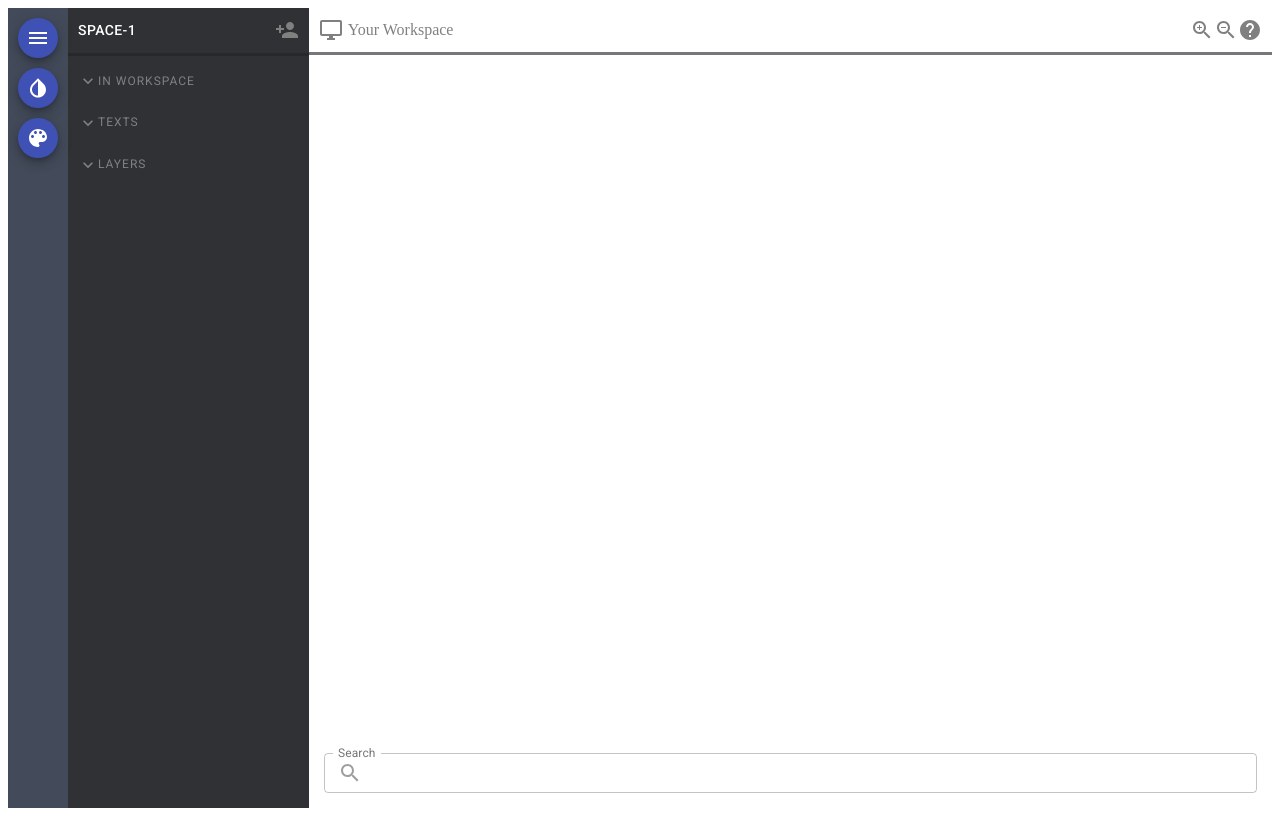
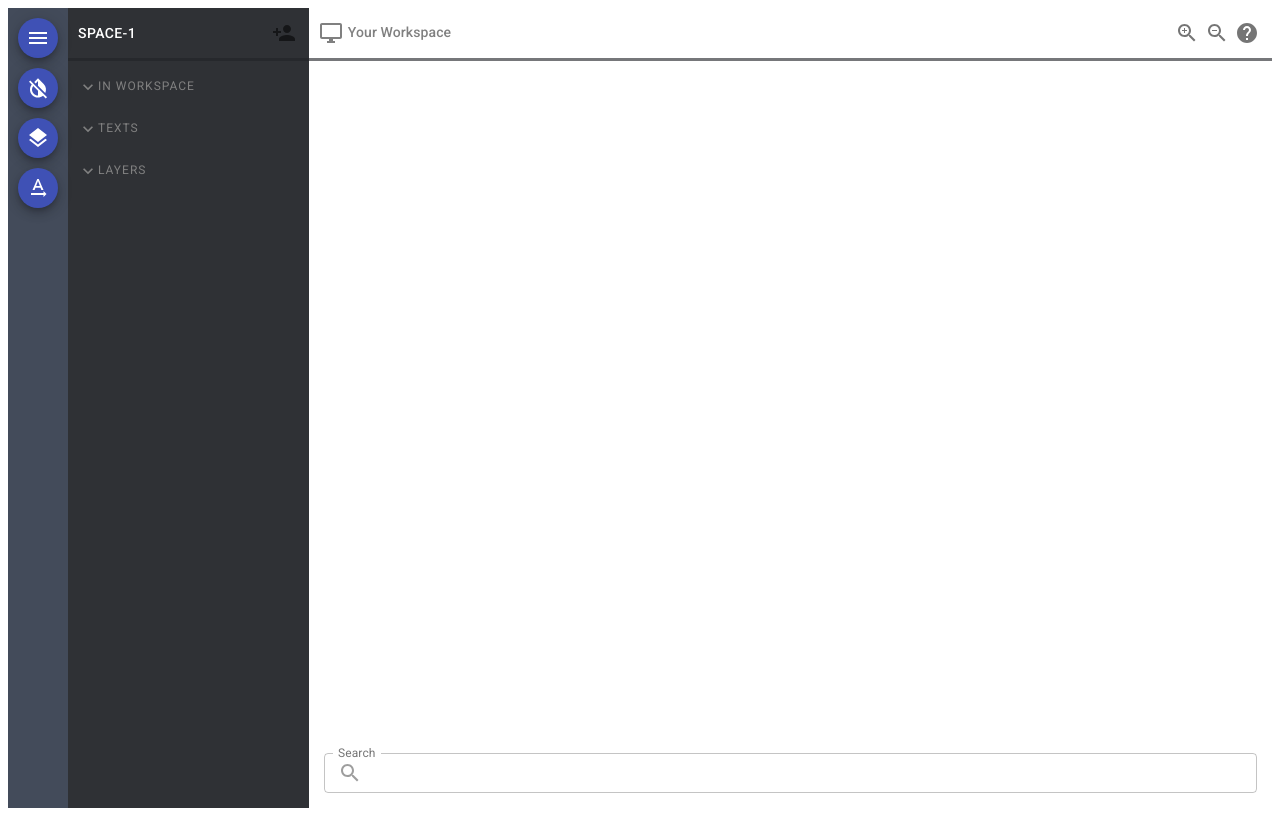
Before and after one commit to glowsplint/referencer, a Next.js app in the folder nextjs-frontend/: page /space in a window 1280 px wide. Built offline with nearby package versions, Linux system fonts and the light colour scheme.

Commit message:
Added IconButtons

```diff
--- a/nextjs-frontend/pages/space/ButtonPane.tsx
+++ b/nextjs-frontend/pages/space/ButtonPane.tsx
@@ -3,9 +3,13 @@ import Fab from "@material-ui/core/Fab";
 
 import MenuIcon from "@material-ui/icons/Menu";
 import InvertColorsIcon from "@material-ui/icons/InvertColors";
-import PaletteIcon from "@material-ui/icons/Palette";
+import InvertColorsOffIcon from "@material-ui/icons/InvertColorsOff";
+import LayersIcon from "@material-ui/icons/Layers";
+import LayersClearIcon from "@material-ui/icons/LayersClear";
+import TextRotateVerticalIcon from "@material-ui/icons/TextRotateVertical";
+import TextRotationNoneIcon from "@material-ui/icons/TextRotationNone";
 
-function ButtonIcon({ icon, callback }) {
+function ButtonIcon({ icon, callback }: { icon: JSX.Element; callback }) {
   return (
     <div className={styles.leftpane_icon}>
       <Fab size="small" color="primary" aria-label="add" onClick={callback}>
@@ -15,12 +19,64 @@ function ButtonIcon({ icon, callback }) {
   );
 }
 
-export default function ButtonPane({ menu, invertColors, palette }) {
+function SwitchingButtonIcon({
+  iconOne,
+  iconTwo,
+  bool,
+  callback,
+}: {
+  iconOne: JSX.Element;
+  iconTwo: JSX.Element;
+  bool: boolean;
+  callback;
+}) {
   return (
-    <div className={styles.leftpane}>
-      <ButtonIcon icon={<MenuIcon />} callback={menu} />
-      <ButtonIcon icon={<InvertColorsIcon />} callback={invertColors} />
-      <ButtonIcon icon={<PaletteIcon />} callback={palette} />
+    <div className={styles.leftpane_icon}>
+      <Fab size="small" color="primary" aria-label="add" onClick={callback}>
+        {bool ? iconOne : iconTwo}
+      </Fab>
     </div>
   );
 }
+
+export default function ButtonPane({
+  toggleSettingsPane,
+  toggleDarkMode,
+  toggleLayers,
+  toggleEditorLayout,
+  isDarkMode,
+  isLayersOn,
+  isMultipleRowsLayout,
+}: {
+  toggleSettingsPane;
+  toggleDarkMode;
+  toggleLayers;
+  toggleEditorLayout;
+  isDarkMode: boolean;
+  isLayersOn: boolean;
+  isMultipleRowsLayout: boolean;
+}) {
+  return (
+    <div className={styles.leftpane}>
+      <ButtonIcon icon={<MenuIcon />} callback={toggleSettingsPane} />
+      <SwitchingButtonIcon
+        iconOne={<InvertColorsIcon />}
+        iconTwo={<InvertColorsOffIcon />}
+        bool={isDarkMode}
+        callback={toggleDarkMode}
+      />
+      <SwitchingButtonIcon
+        iconOne={<LayersIcon />}
+        iconTwo={<LayersClearIcon />}
+        bool={isLayersOn}
+        callback={toggleLayers}
+      />
+      <SwitchingButtonIcon
+        iconOne={<TextRotationNoneIcon />}
+        iconTwo={<TextRotateVerticalIcon />}
+        bool={isMultipleRowsLayout}
+        callback={toggleEditorLayout}
+      />
+    </div>
+  );
+}
--- a/nextjs-frontend/pages/space/Editor.tsx
+++ b/nextjs-frontend/pages/space/Editor.tsx
@@ -5,6 +5,7 @@ import TextField from "@material-ui/core/TextField";
 import Typography from "@material-ui/core/Typography";
 import { grey } from "@material-ui/core/colors";
 import lastVerse from "./text/endings";
+import IconButton from "@material-ui/core/IconButton";
 
 import DesktopWindowsIcon from "@material-ui/icons/DesktopWindows";
 import HelpIcon from "@material-ui/icons/Help";
@@ -23,7 +24,7 @@ function SearchBar({
     _event: React.ChangeEvent<HTMLInputElement>,
     newValue: string
   ) => void;
-  handleSubmit: (event: React.ChangeEvent<HTMLInputElement>) => void;
+  handleSubmit: (event: React.FormEvent<HTMLFormElement>) => void;
   searchQuery: string;
 }) {
   return (
@@ -84,7 +85,7 @@ export default function Editor({
     _event: React.ChangeEvent<HTMLInputElement>,
     newValue: string
   ) => void;
-  handleSubmit: (event: React.ChangeEvent<HTMLInputElement>) => void;
+  handleSubmit: (event: React.FormEvent<HTMLFormElement>) => void;
   searchQuery: string;
 }) {
   return (
@@ -92,13 +93,21 @@ export default function Editor({
       <div className={styles.editor_header}>
         <div className={styles.editor_header_left}>
           <DesktopWindowsIcon />
-          <div className={styles.header_left_text}>Your Workspace</div>
+          <div className={styles.header_left_text}>
+            <Typography variant="subtitle2">Your Workspace</Typography>
+          </div>
         </div>
 
         <div className={styles.editor_header_right}>
-          <ZoomInIcon />
-          <ZoomOutIcon />
-          <HelpIcon />
+          <IconButton size="small" onClick={() => {}}>
+            <ZoomInIcon />
+          </IconButton>
+          <IconButton size="small" onClick={() => {}}>
+            <ZoomOutIcon />
+          </IconButton>
+          <IconButton size="small" onClick={() => {}}>
+            <HelpIcon />
+          </IconButton>
         </div>
       </div>
 
--- a/nextjs-frontend/pages/space/SettingsPane.tsx
+++ b/nextjs-frontend/pages/space/SettingsPane.tsx
@@ -54,12 +54,7 @@ function TextItem({ text, handleClose, id, handleCheckBoxToggle }) {
           {text}
         </Typography>
       </div>
-      <IconButton
-        size="small"
-        color="primary"
-        disableRipple
-        onClick={() => handleClose(id)}
-      >
+      <IconButton size="small" disableRipple onClick={() => handleClose(id)}>
         <div className={styles.texts_icon}>
           <CloseIcon fontSize="small" />
         </div>
@@ -90,7 +85,9 @@ export default function SettingsPane({
     <div className={styles.sidebar}>
       <div className={styles.sidebar_top}>
         <Typography variant="button">space-1</Typography>
-        <PersonAddIcon />
+        <IconButton size="small" onClick={() => {}}>
+          <PersonAddIcon />
+        </IconButton>
       </div>
       <SectionHeader text="In Workspace" />
       <SectionHeader text="Texts" />
--- a/nextjs-frontend/pages/space/index.tsx
+++ b/nextjs-frontend/pages/space/index.tsx
@@ -12,9 +12,6 @@ import verseIndexer from "./text/verseIndexer";
 import textArray from "./text/esv";
 
 export default function Workspace() {
-  let prefersDarkMode = useMediaQuery("(prefers-color-scheme: dark)");
-  let settingsOpen = true;
-  let paletteToggle = true;
   const [people, setPeople] = useState([]);
   const [texts, setTexts] = useState([]);
   const [textHeaders, setTextHeaders] = useState<string[]>([]);
@@ -22,7 +19,15 @@ export default function Workspace() {
   const [layers, setLayers] = useState([]);
   const [searchQuery, setSearchQuery] = useState<string>("");
 
+  const [isMultipleRowsLayout, setIsMultipleRowsLayout] =
+    useState<boolean>(true);
+  const [isLayersOn, setIsLayersOn] = useState<boolean>(true);
+  const [isSettingsOpen, setIsSettingsOpen] = useState<boolean>(true);
+  const [isDarkMode, setIsDarkMode] = useState<boolean>(
+    useMediaQuery("(prefers-color-scheme: dark)")
+  );
   const [isDisplayed, setIsDisplayed] = useState<string[]>([]);
+
   const displayedText = (): [string[], string[][]] => {
     const indexLeft = isDisplayed.findIndex((x) => x === "left");
     const indexRight = isDisplayed.findIndex((x) => x === "right");
@@ -42,25 +47,29 @@ export default function Workspace() {
 
   // Button Pane Functionality
   const toggleDarkMode = () => {
-    prefersDarkMode = !prefersDarkMode;
+    setIsDarkMode(!isDarkMode);
   };
 
   const toggleSettingsPane = () => {
-    settingsOpen = !settingsOpen;
+    setIsSettingsOpen(!isSettingsOpen);
   };
 
-  const togglePalette = () => {
-    paletteToggle = !paletteToggle;
+  const toggleLayers = () => {
+    setIsLayersOn(!isLayersOn);
+  };
+
+  const toggleEditorLayout = () => {
+    setIsMultipleRowsLayout(!isMultipleRowsLayout);
   };
 
   let theme = React.useMemo(
     () =>
       createMuiTheme({
         palette: {
-          type: prefersDarkMode ? "dark" : "light",
+          type: isDarkMode ? "dark" : "light",
         },
       }),
-    [prefersDarkMode]
+    [isDarkMode]
   );
 
   // Search Bar Functionality
@@ -71,7 +80,7 @@ export default function Workspace() {
     setSearchQuery(newValue);
   };
 
-  const handleSubmit = (event: React.ChangeEvent<HTMLInputElement>) => {
+  const handleSubmit = (event: React.FormEvent<HTMLFormElement>) => {
     event.preventDefault();
     // Handling the texts: Replaces second text if we will have more than 2 texts
     let newTexts: string[];
@@ -164,7 +173,9 @@ export default function Workspace() {
   };
 
   // Write a function that returns the match and the parsing function as an object
-  const parseSearch = (query: string) => {
+  const parseSearch = (
+    query: string
+  ): [string, string[]] | [undefined, undefined] => {
     const singleVerseRegExp =
       /^((?:[0-9][\s])?(?:[A-Za-z]+))\s([0-9]+):([0-9]+)$/;
     const singleChapterRegExp = /^((?:[0-9][\s])?(?:[A-Za-z]+))\s([0-9]+)$/;
@@ -191,6 +202,7 @@ export default function Workspace() {
     } else if (multipleChaptersMatch !== null) {
       return parseMultipleChapters(query, multipleChaptersMatch);
     }
+    return [undefined, undefined];
   };
 
   const toTitleCase = (str: string) => {
@@ -232,9 +244,13 @@ export default function Workspace() {
       <ThemeProvider theme={theme}>
         <div className={styles.app}>
           <ButtonPane
-            menu={toggleSettingsPane}
-            invertColors={toggleDarkMode}
-            palette={togglePalette}
+            toggleSettingsPane={toggleSettingsPane}
+            isDarkMode={isDarkMode}
+            toggleDarkMode={toggleDarkMode}
+            isLayersOn={isLayersOn}
+            toggleLayers={toggleLayers}
+            isMultipleRowsLayout={isMultipleRowsLayout}
+            toggleEditorLayout={toggleEditorLayout}
           />
           <SettingsPane
             texts={texts}
```
